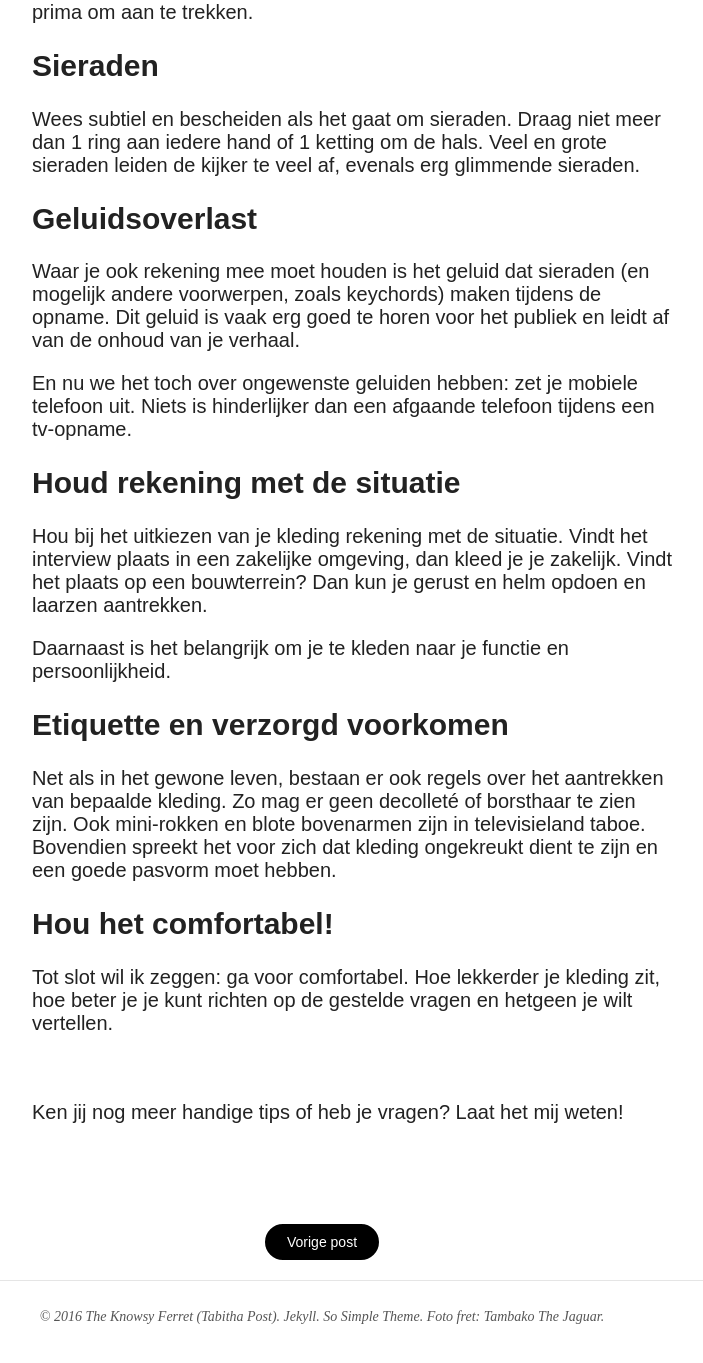
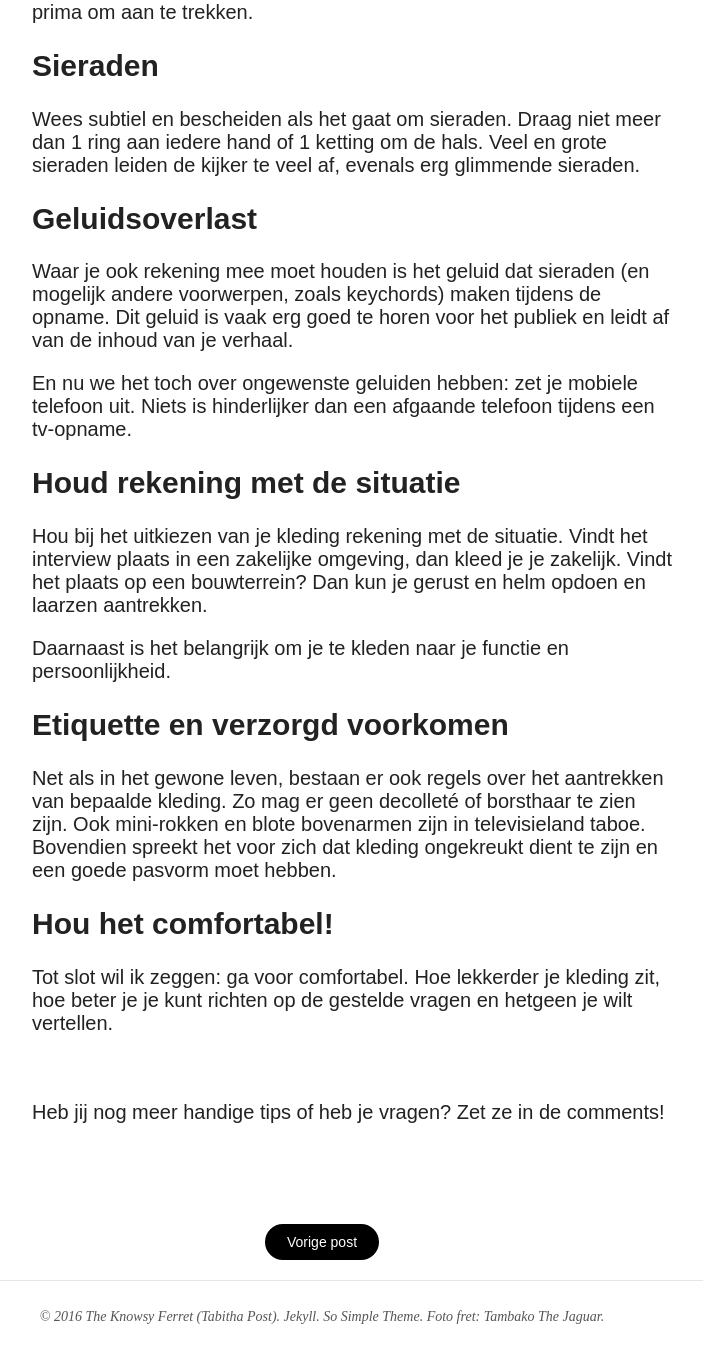
Before and after one commit to TheKnowsyFerret/theknowsyferret.github.io, a Jekyll site: the page built from _posts/2016-02-05-hoe-te-kleden-voor-een-tv-interview.md, in a window 1280 px wide and 1400 px high, scrolled down 2472 px. Shown: the top 1363 px of the window, without its empty margins (318-1021 px from the left). Built offline with Jekyll 4.4.1, drawn with Linux system fonts in a browser that asks for light colours; nearby versions of some CDN libraries; comment, search, counter and statistics services are not loaded.

Commit message:
Aanpassingen in woorden

```diff
--- a/_posts/2016-02-05-hoe-te-kleden-voor-een-tv-interview.md
+++ b/_posts/2016-02-05-hoe-te-kleden-voor-een-tv-interview.md
@@ -88,7 +88,7 @@ sieraden.
 <h2>Geluidsoverlast</h2>
 Waar je ook rekening mee moet houden is het geluid dat sieraden (en
 mogelijk andere voorwerpen, zoals keychords) maken tijdens de opname. Dit geluid is vaak erg
-goed te horen voor het publiek en leidt af van de onhoud van je
+goed te horen voor het publiek en leidt af van de inhoud van je
 verhaal.<br>
 
 En nu we het toch over ongewenste geluiden hebben: zet je mobiele
@@ -118,4 +118,4 @@ zit, hoe beter je je kunt richten op de gestelde vragen en hetgeen je
 wilt vertellen.
 
 <br><br>
-Ken jij nog meer handige tips of heb je vragen? Laat het mij weten!
+Heb jij nog meer handige tips of heb je vragen? Zet ze in de comments!
```
